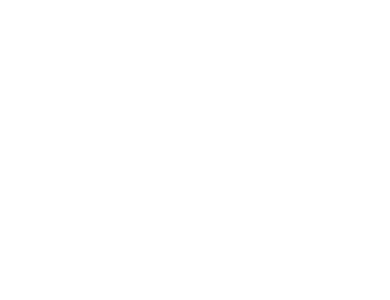
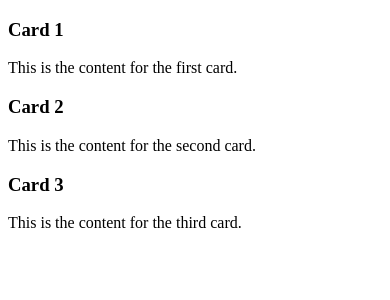
Before and after one commit to Claudio9905/Sito-Biglietto-AeG-Gioielli, a React (Vite) app in the folder sito-biglietto/: page / in a window 390 px wide. Shown: the top 300 px of the page. Built offline with nearby package versions, Linux system fonts and the light colour scheme; the HTML template or start-up script is replaced by a standard one.

Commit message:
Add IntroCard layout; remove package files
IntroCard now renders a responsive layout using react-bootstrap (Container, Row, Col) with three sample cards and placeholder content. Also remove package.json and .gitignore from the repository.

```diff
--- a/sito-biglietto/src/components/IntroCard.jsx
+++ b/sito-biglietto/src/components/IntroCard.jsx
@@ -1,5 +1,26 @@
+import { Container, Row, Col } from "react-bootstrap";
+
 const IntroCard = () => {
-  return <></>;
+  return (
+    <>
+      <Container>
+        <Row>
+          <Col xs={12} md={4}>
+            <h3>Card 1</h3>
+            <p>This is the content for the first card.</p>
+          </Col>
+          <Col xs={12} md={4}>
+            <h3>Card 2</h3>
+            <p>This is the content for the second card.</p>
+          </Col>
+          <Col xs={12} md={4}>
+            <h3>Card 3</h3>
+            <p>This is the content for the third card.</p>
+          </Col>
+        </Row>
+      </Container>
+    </>
+  );
 };
 
 export default IntroCard;
```
Also changed, not shown: package.json (deleted, +0 -7 lines), 2 other files (tests, documents, lock files or other folders).
